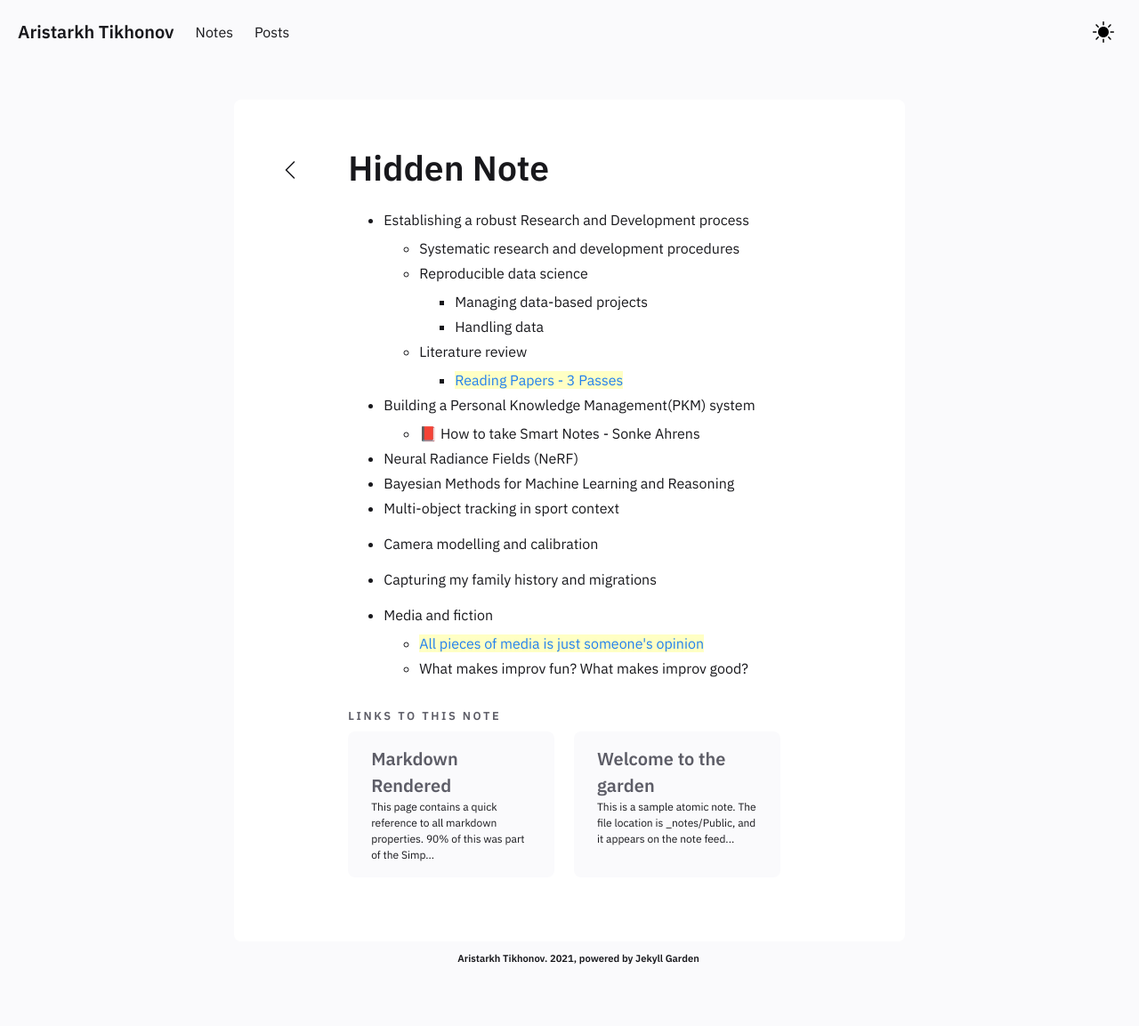
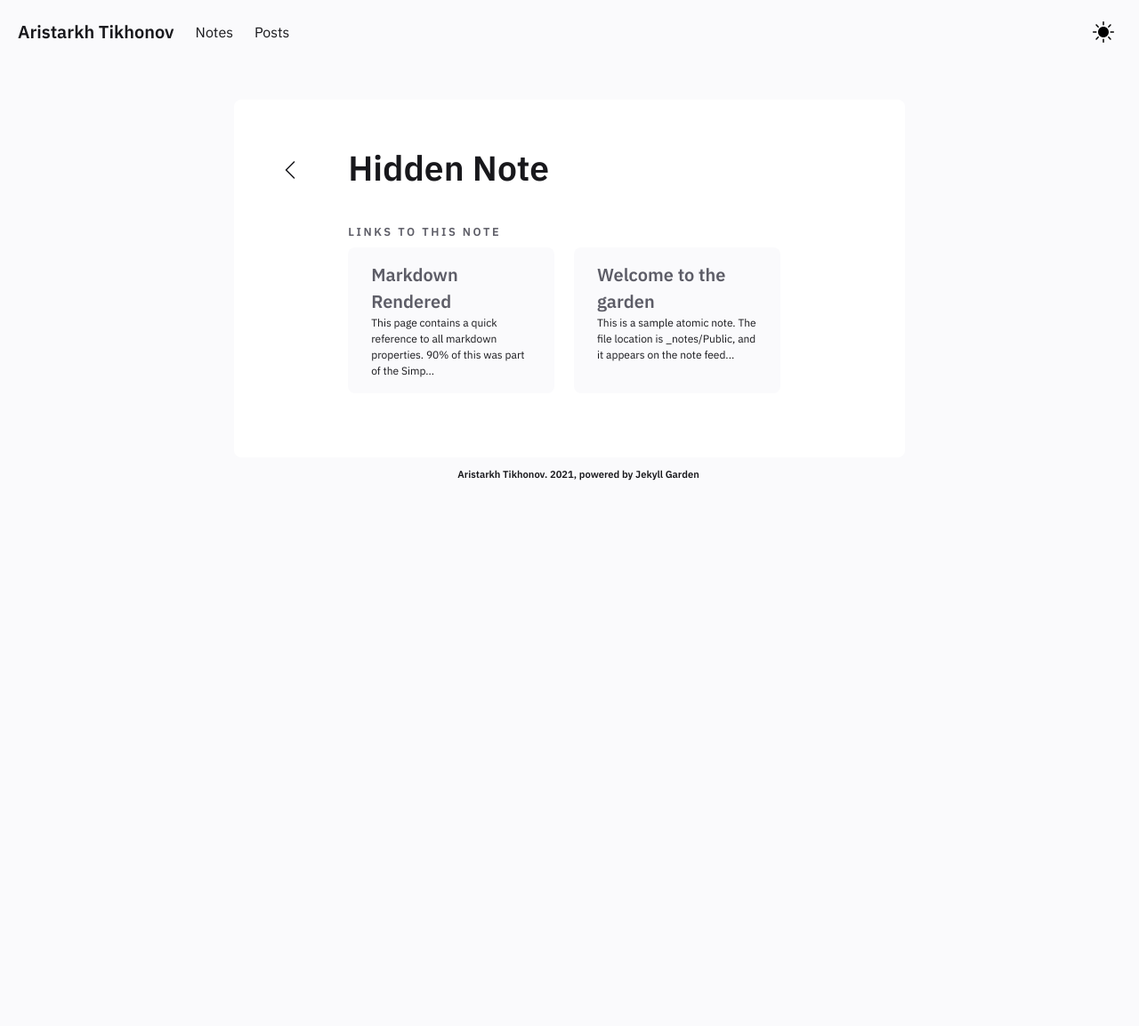
Before and after one commit to Aristarkh4/aristarkh4.github.io, a Jekyll site: the page built from _notes/Public/Hidden Note.md, in a window 1280 px wide. Shown: the whole page at 89% size. Built offline with Jekyll 4.4.1, drawn with Linux system fonts in a browser that asks for light colours; after the commit the page ends 900 px from its top, so only the background shows below that.

```diff
--- a/_notes/Public/Hidden Note.md
+++ b/_notes/Public/Hidden Note.md
@@ -3,24 +3,3 @@ title: Hidden Note
 notetype : feed
 date : 01-01-2021
 ---
-
-- Establishing a robust Research and Development process
-    - Systematic research and development procedures
-    - Reproducible data science
-        - Managing data-based projects
-        - Handling data
-    - Literature review
-        - [[Reading Papers - 3 Passes]]
-- Building a Personal Knowledge Management(PKM) system
-    - 📕 How to take Smart Notes - Sonke Ahrens
-
-- Neural Radiance Fields (NeRF)
-- Bayesian Methods for Machine Learning and Reasoning
-- Multi-object tracking in sport context
-- Camera modelling and calibration
-
-- Capturing my family history and migrations
-
-- Media and fiction
-    - [[All pieces of media is just someone's opinion]]
-    - What makes improv fun? What makes improv good?
```
Also changed, not shown: _notes/Public/Markdown Rendered.md (+1 -1 lines), _notes/Public/Top of Mind.md (+8 -3 lines).
